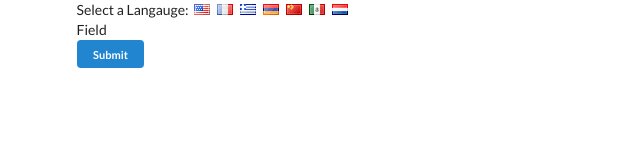
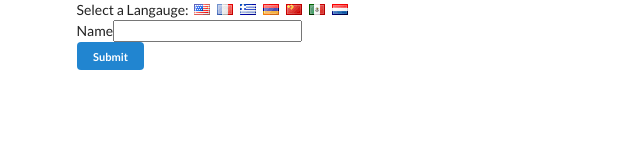
Before and after one commit to NickKarsant/internationalization, a React (Create React App) app: page / in a window 1280 px wide. Shown: the top 160 px of the page, without its empty margins (0-640 px from the left). Built offline with nearby package versions, Linux system fonts and the light colour scheme.

Commit message:
all components started

```diff
--- a/src/components/Button.js
+++ b/src/components/Button.js
@@ -1,10 +1,11 @@
 import React from 'react';
 
 
-const Button = () =>{
+class Button extends React.Component {
 
-
+  render(){
     return <button className="ui button mini primary">Submit</button>
+  }
 }
 
 
--- a/src/components/Field.js
+++ b/src/components/Field.js
@@ -1,12 +1,13 @@
-import React from 'react';
-
-
-
+import React from "react";
 
 class Field extends React.Component {
-
-  render(){
-    return <div>Field</div>
+  render() {
+    return (
+      <div className="ui field">
+        <label>Name</label>
+        <input />
+      </div>
+    );
   }
 }
 
```
